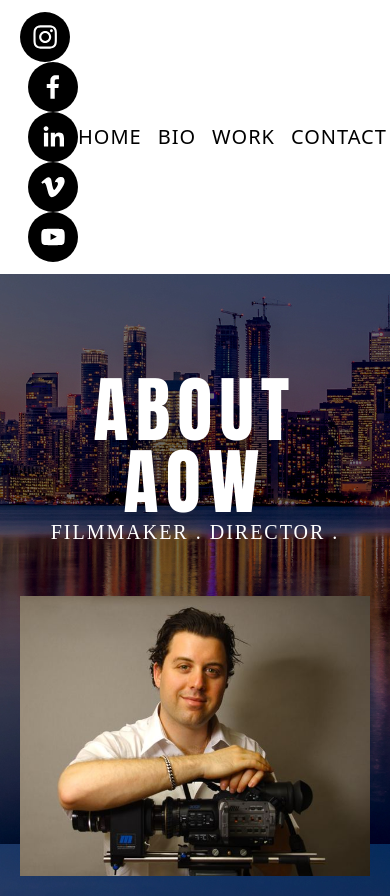
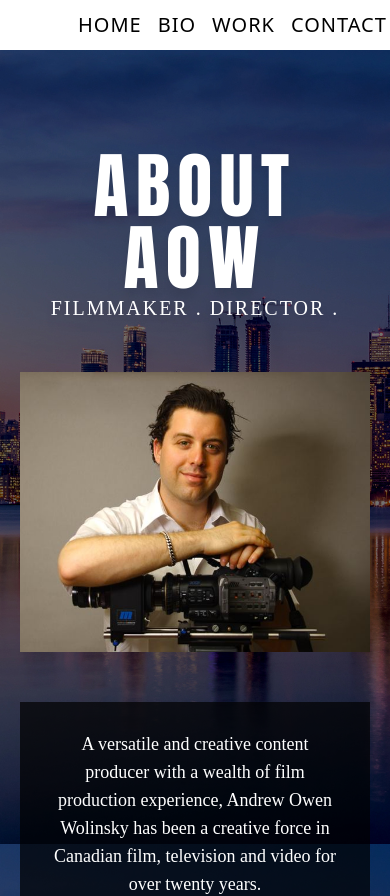
Before and after one commit to solidquartz/aow-films, a Next.js app: page /bio in a window 390 px wide. Shown: the top 896 px of the page. Built offline with nearby package versions, Linux system fonts and the light colour scheme.

Commit message:
Mobile header and aspect ratio for home

```diff
--- a/components/Header.tsx
+++ b/components/Header.tsx
@@ -6,9 +6,9 @@ type Props = {};
 
 function Header({}: Props) {
   return (
-    <div className="bg-white object-cover flex justify-between items-center pt-3 pb-3 pl-5 pr-5">
+    <div className="bg-white object-cover flex justify-between items-center pt-3 pb-3 pl-5 pr-5 max-h-[50px]">
       {/* Left */}
-      <div className="space-x-2">
+      <div className="space-x-2 invisible md:visible">
         <SocialIcon url="https://www.instagram.com/awolie01/" bgColor="black" />
         <SocialIcon url="https://www.facebook.com/awolinsky" bgColor="black" />
         <SocialIcon
--- a/package.json
+++ b/package.json
@@ -20,6 +20,7 @@
     "typescript": "4.8.4"
   },
   "devDependencies": {
+    "@tailwindcss/aspect-ratio": "^0.4.2",
     "autoprefixer": "^10.4.13",
     "postcss": "^8.4.18",
     "tailwindcss": "^3.2.2"
--- a/pages/index.tsx
+++ b/pages/index.tsx
@@ -34,7 +34,7 @@ const Home: NextPage = () => {
         </div>
 
         {/* REEL */}
-        <div>
+        <div className="aspect-w-4 aspect-h-3 md:aspect-none w-full h-full">
           <iframe
             width="640"
             height="480"
@@ -45,6 +45,7 @@ const Home: NextPage = () => {
             allowFullScreen
           ></iframe>
         </div>
+
         <div>
           <Link href="/films">
             <p className="text-white uppercase text-xl font-thin font-body hover:font-semibold cursor-pointer">
--- a/tailwind.config.js
+++ b/tailwind.config.js
@@ -14,6 +14,9 @@ module.exports = {
         'bg': "url('../public/images/bg-skyline.jpg')",
       },
     },
+    corePlugins: {
+      aspectRatio: false,
+    },
   },
-  plugins: [],
+  plugins: [require('@tailwindcss/aspect-ratio'),],
 };
```
Also changed, not shown: 1 other file (tests, documents, lock files or other folders).
